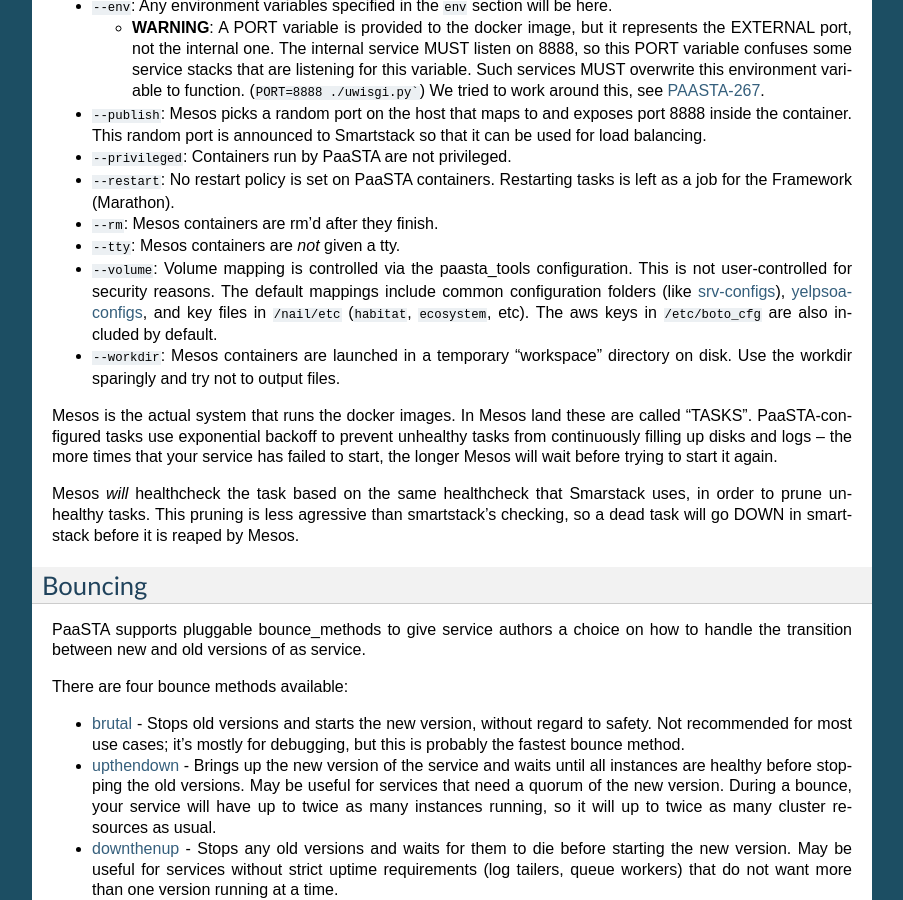
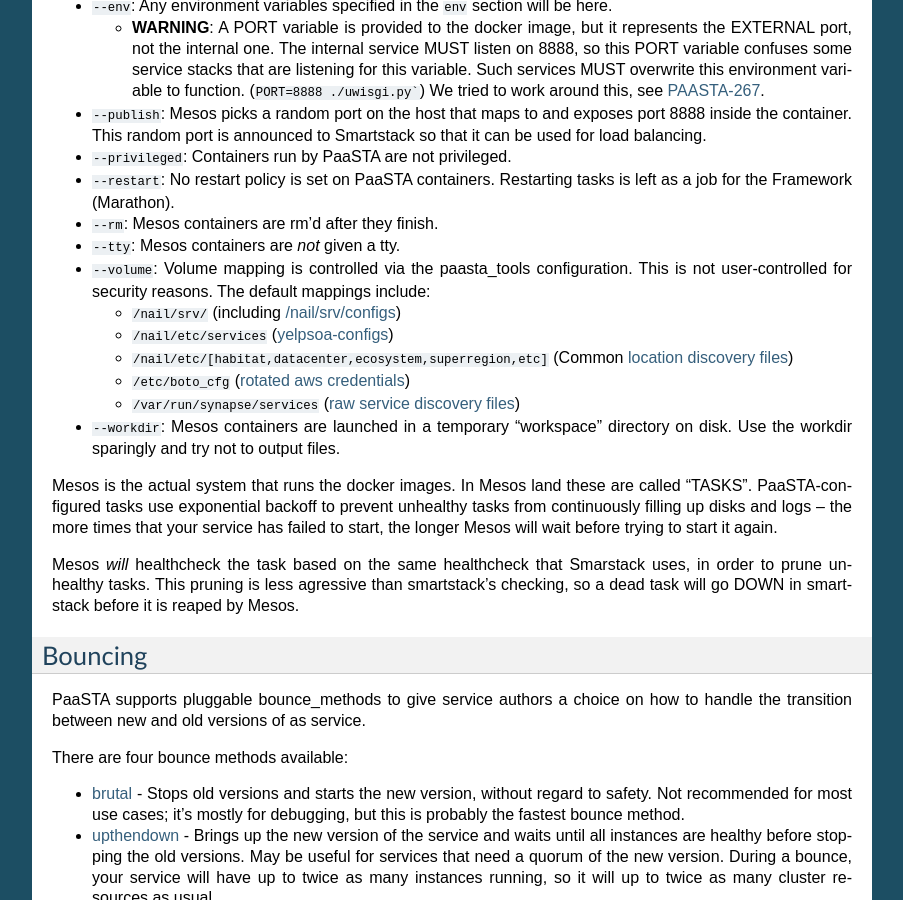
Before and after one commit to Yelp/paasta, a Sphinx documentation site: the page built from docs/source/workflow.rst, in a window 1280 px wide and 900 px high, scrolled down 1056 px. Shown: the whole window, without its empty margins (198-1101 px from the left). Built offline with Sphinx 7.4.7, drawn with Linux system fonts in a browser that asks for light colours; pages that are not in the unit, such as notebooks, are missing from menus.

Commit message:
Updated docs to reflect the fact that /var/run/synapse/services is mounted.

```diff
--- a/docs/source/workflow.rst
+++ b/docs/source/workflow.rst
@@ -77,12 +77,19 @@
 * ``--tty``: Mesos containers are *not* given a tty.
 
 * ``--volume``: Volume mapping is controlled via the paasta_tools
-  configuration. This is not user-controlled for security reasons. The default
-  mappings include common configuration folders (like `srv-configs
-  <https://trac.yelpcorp.com/wiki/HowToService/Configuration>`_), `yelpsoa-configs
-  <https://docs.google.com/a/yelp.com/document/d/1ZBg5ykniRU30UXj4YcsKfmmnuegQbtR2VuqCAIGi-50/edit#bookmark=id.nn2fb0z24rjh>`_,
-  and key files in ``/nail/etc`` (``habitat``, ``ecosystem``, etc). The aws keys
-  in ``/etc/boto_cfg`` are also included by default.
+  configuration. This is not user-controlled for security reasons.
+  The default mappings include:
+
+  * ``/nail/srv/`` (including `/nail/srv/configs <https://trac.yelpcorp.com/wiki/HowToService/Configuration>`_)
+
+  * ``/nail/etc/services`` (`yelpsoa-configs <https://docs.google.com/a/yelp.com/document/d/1ZBg5ykniRU30UXj4YcsKfmmnuegQbtR2VuqCAIGi-50/edit#bookmark=id.nn2fb0z24rjh>`_)
+
+  * ``/nail/etc/[habitat,datacenter,ecosystem,superregion,etc]`` (Common `location discovery files <https://trac.yelpcorp.com/wiki/Habitat_Datacenter_Ecosystem_Runtimeenv_Region_Superregion>`_)
+
+  * ``/etc/boto_cfg`` (`rotated aws credentials <https://trac.yelpcorp.com/wiki/ztmPage/AutoReloadAWSCreds>`_)
+
+  * ``/var/run/synapse/services`` (`raw service discovery files <https://jira.yelpcorp.com/browse/PAASTA-618>`_)
+
 
 * ``--workdir``: Mesos containers are launched in a temporary "workspace"
   directory on disk. Use the workdir sparingly and try not to output files.
```
